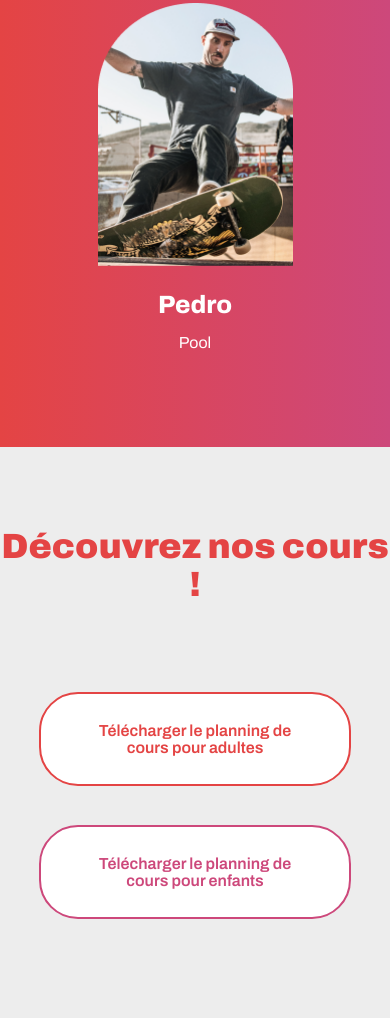
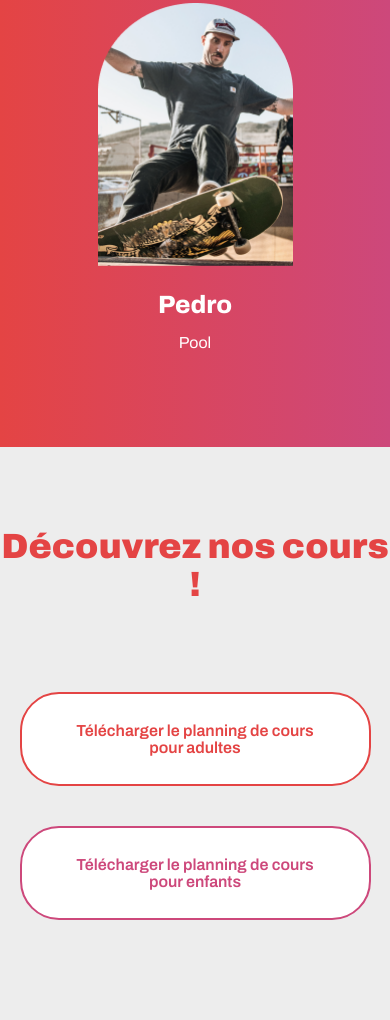
Before and after one commit to Olry-Loic/Projet-n-02---Riding-Cities, a plain HTML site: page index.html in a window 390 px wide. Shown: the part 2842-3862 px from the top of the page. Drawn offline with Linux system fonts and the light colour scheme.

Commit message:
correction

```diff
--- a/css/style.css
+++ b/css/style.css
@@ -159,7 +159,7 @@ p {
 	display: flex;
 	align-items: center;
 	justify-content: center;
-
+    max-width: 90%;
 	text-decoration: none;
 }
 
@@ -180,6 +180,7 @@ p {
 
 .buttonRounded {
 	border-radius: 39px;
+    text-align: center;
 }
 
 .buttonHighlight:hover {
@@ -206,9 +207,4 @@ p {
 	h1 {
 		text-align: center;
 	}
-
-	.buttonRounded {
-		margin: 5% 10%;
-		text-align: center;
-	}
 }
```
